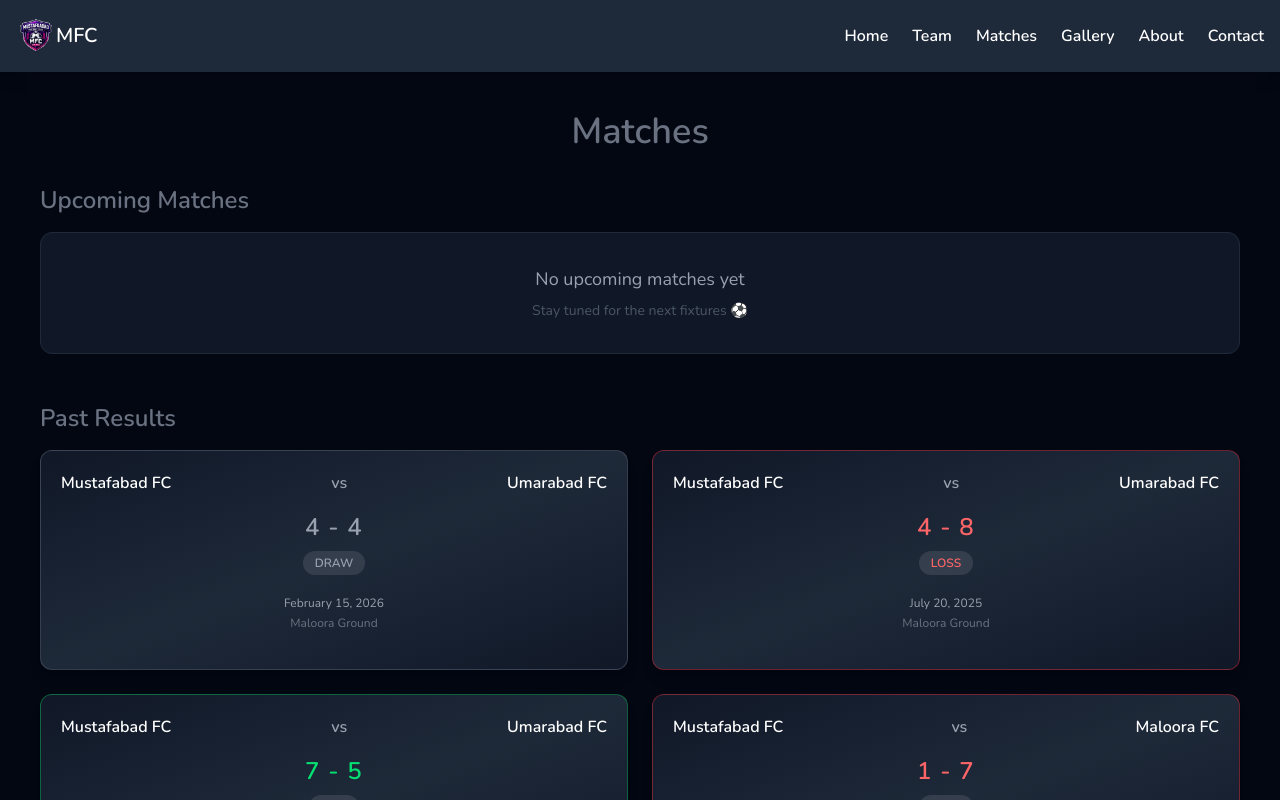
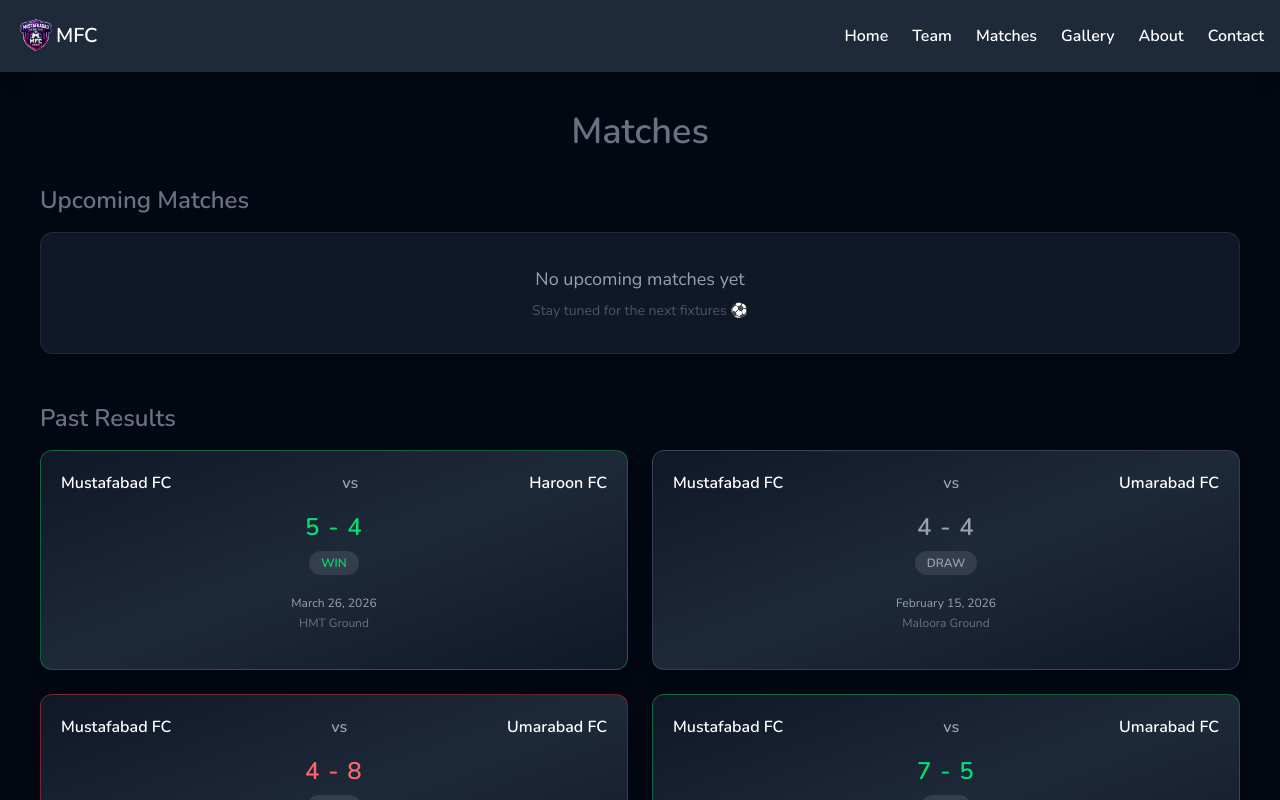
Before and after one commit to Sahirmasoodi/MFC, a React (Vite) app: page /matches in a window 1280 px wide. Shown: the top 800 px of the page. Built offline with nearby package versions, Linux system fonts and the light colour scheme.

Commit message:
match added

```diff
--- a/src/pages/Matches.jsx
+++ b/src/pages/Matches.jsx
@@ -103,6 +103,13 @@ const Matches = () => {
   ];
 
   const pastMatches = [
+    {
+      team1: "Mustafabad FC",
+      team2: "Haroon FC",
+      date: "March 26, 2026",
+      venue: "HMT Ground",
+      result: "5 - 4",
+    },
     {
       team1: "Mustafabad FC",
       team2: "Umarabad FC",
```
